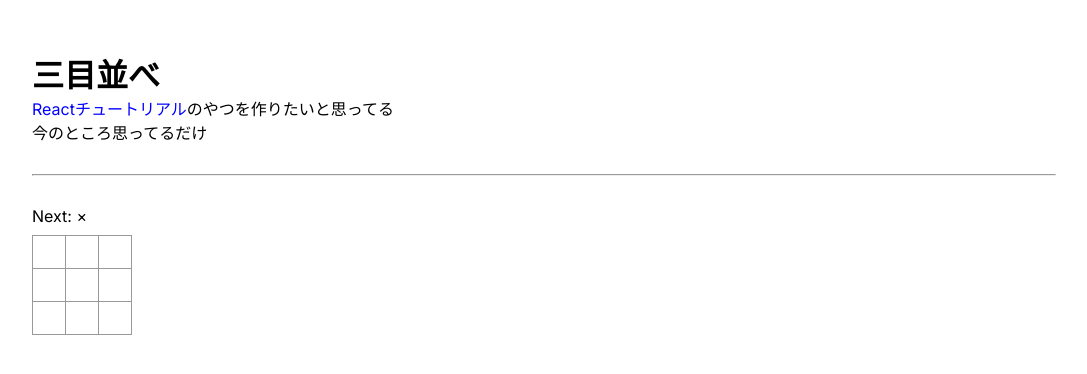
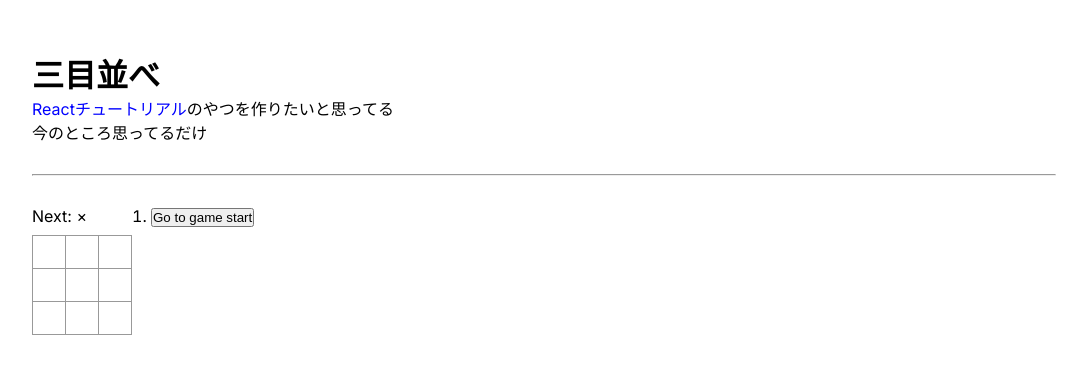
Before and after one commit to nanasi-1/nextjs-page, a Next.js app: page /tic-tac-toe in a window 1280 px wide. Shown: the top 374 px of the page, without its empty margins (96-1183 px from the left). Built offline with nearby package versions, Linux system fonts and the light colour scheme.

Commit message:
statusの位置を変更

```diff
--- a/src/app/tic-tac-toe/components/Board.tsx
+++ b/src/app/tic-tac-toe/components/Board.tsx
@@ -1,28 +1,21 @@
-'use client';
+import { Square } from "./Square";
+import { calcWinner } from "../util";
 
-import { useState } from "react";
-import { Square } from "./Square";
-
-export default function Board() {
-    const [squares, setSquares] = useState<SquareValue[]>(Array(9).fill(null));
-    const [xIsNext, setXIsNext] = useState(true);
-
+export default function Board({xIsNext, onPlay, squares}: {
+    xIsNext: boolean,
+    onPlay: (squares: SquareValue[]) => void,
+    squares: SquareValue[]
+}) {
     function handleClick(i: number) {
         if(squares[i]) return; // マスが入力済みの場合
         if(calcWinner(squares)) return; // 結果が出ている場合
 
         const nextSquares = squares.slice(); // 配列をコピー
         nextSquares[i] = xIsNext ? '×' : '○';
-        setSquares(nextSquares);
-        setXIsNext(!xIsNext);
+        onPlay(nextSquares);
     }
 
-    const winner = calcWinner(squares);
-    const status = winner ? `winner: ${winner}` : `Next: ${xIsNext ? '×' : '○'}`;
-
     return (
-        <>
-            <div className="status">{status}</div>
         <div className="board"> {
             // 0~9が入ったの配列からSquare9個を生成
             Array(9).fill(null).map((_,i) => {
@@ -31,27 +24,5 @@ export default function Board() {
                 );
             })
         } </div>
-        </>
     );
 }
-
-/** 勝者を判定する関数 */
-function calcWinner(squares: SquareValue[]) {
-    const lines = [
-        [0, 1, 2],
-        [3, 4, 5],
-        [6, 7, 8],
-        [0, 3, 6],
-        [1, 4, 7],
-        [2, 5, 8],
-        [0, 4, 8],
-        [2, 4, 6]
-    ];
-    for (let i = 0; i < lines.length; i++) {
-        const [a, b, c] = lines[i];
-        if (squares[a] && squares[a] === squares[b] && squares[a] === squares[c]) {
-            return squares[a];
-        }
-    }
-    return null;
-}
--- /dev/null
+++ b/src/app/tic-tac-toe/components/Game.tsx
@@ -0,0 +1,38 @@
+'use client';
+
+import { useState } from "react";
+import Board from "./Board";
+import { calcWinner } from "../util";
+
+export default function Game() {
+    const [history, setHistory] = useState<SquareValue[][]>([Array(9).fill(null)]);
+    const [xIsNext, setXIsNext] = useState(true);
+    const currentSquares = history[history.length - 1];
+
+    function handlePlay(nextSquares: SquareValue[]) {
+        setHistory([...history, nextSquares]);
+        setXIsNext(!xIsNext);
+    }
+
+    const moveButtons = history.map((squares, i) => {
+        const description = `Go to ${i > 0 ? `#${i}` : 'game start' }`;
+        return (
+            <li key={i}>
+                <button>{description}</button>
+            </li>
+        );
+    });
+
+    const winner = calcWinner(currentSquares);
+    const status = winner ? `winner: ${winner}` : `Next: ${xIsNext ? '×' : '○'}`;
+
+    return (
+        <div className="game">
+            <div className="game-board">
+                <div className="status">{status}</div>
+                <Board xIsNext={xIsNext} squares={currentSquares} onPlay={handlePlay} />
+            </div>
+            <ol className="game-info">{moveButtons}</ol>
+        </div>
+    );
+}
--- a/src/app/tic-tac-toe/page.tsx
+++ b/src/app/tic-tac-toe/page.tsx
@@ -1,5 +1,5 @@
 import './styles.css';
-import Board from "./components/Board";
+import Game from "./components/Game";
 
 export default function () {
     return (
@@ -11,7 +11,7 @@ export default function () {
                 今のところ思ってるだけ<br />
             </p>
             <hr />
-            <Board />
+            <Game />
         </main>
     );
 }
--- /dev/null
+++ b/src/app/tic-tac-toe/util.tsx
@@ -0,0 +1,20 @@
+/** 勝者を判定する関数 */
+export function calcWinner(squares: SquareValue[]) {
+    const lines = [
+        [0, 1, 2],
+        [3, 4, 5],
+        [6, 7, 8],
+        [0, 3, 6],
+        [1, 4, 7],
+        [2, 5, 8],
+        [0, 4, 8],
+        [2, 4, 6]
+    ];
+    for (let i = 0; i < lines.length; i++) {
+        const [a, b, c] = lines[i];
+        if (squares[a] && squares[a] === squares[b] && squares[a] === squares[c]) {
+            return squares[a];
+        }
+    }
+    return null;
+}
```
Lines whose indentation alone changed are shown as unchanged.
